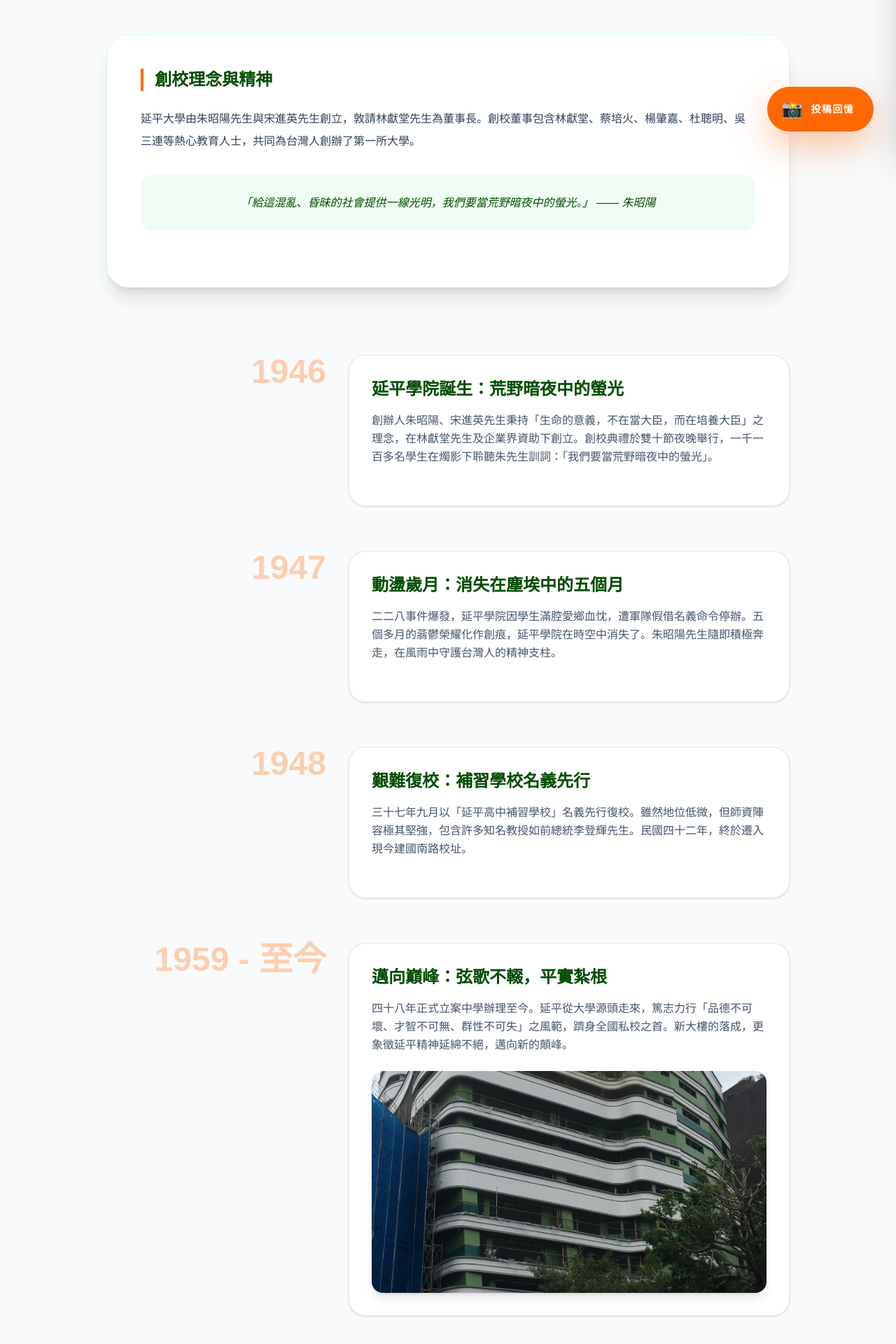
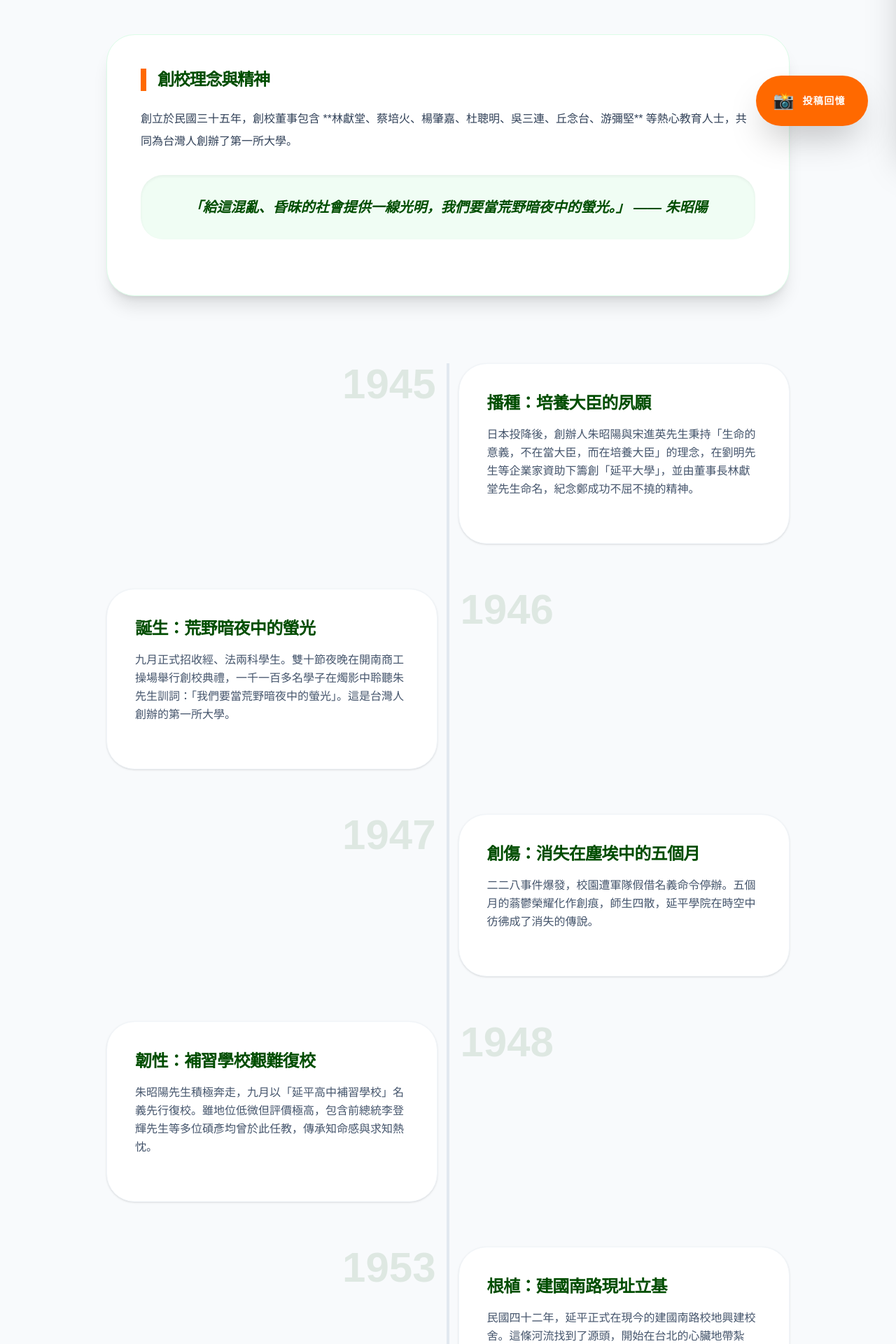
Before and after one commit to bear20020228/yanping-alumni, a Next.js app: page /history in a window 1280 px wide. Shown: the part 580-2500 px from the top of the page at 70% size. Built offline with nearby package versions, Linux system fonts and the light colour scheme; no server answers; the database is empty.

Commit message:
fix admin display

```diff
--- a/app/history/page.tsx
+++ b/app/history/page.tsx
@@ -8,29 +8,39 @@ import { useRouter } from 'next/navigation';
 export default function HistoryPage() {
   const [userPhotos, setUserPhotos] = useState<any[]>([]);
   const [loading, setLoading] = useState(true);
-  const router = useRouter(); // 引入 router 準備做導向
+  const router = useRouter();
 
-  // 1. 靜態正史資料：僅保留最後一張照片
+  // 1. 根據詳細校史整理的靜態資料
   const timelineEvents = [
     {
+      year: '1945',
+      title: '播種：培養大臣的夙願',
+      description: '日本投降後，創辦人朱昭陽與宋進英先生秉持「生命的意義，不在當大臣，而在培養大臣」的理念，在劉明先生等企業家資助下籌創「延平大學」，並由董事長林獻堂先生命名，紀念鄭成功不屈不撓的精神。'
+    },
+    {
       year: '1946',
-      title: '延平學院誕生：荒野暗夜中的螢光',
-      description: '創辦人朱昭陽、宋進英先生秉持「生命的意義，不在當大臣，而在培養大臣」之理念，在林獻堂先生及企業界資助下創立。創校典禮於雙十節夜晚舉行，一千一百多名學生在燭影下聆聽朱先生訓詞：「我們要當荒野暗夜中的螢光」。'
+      title: '誕生：荒野暗夜中的螢光',
+      description: '九月正式招收經、法兩科學生。雙十節夜晚在開南商工操場舉行創校典禮，一千一百多名學子在燭影中聆聽朱先生訓詞：「我們要當荒野暗夜中的螢光」。這是台灣人創辦的第一所大學。'
     },
     {
       year: '1947',
-      title: '動盪歲月：消失在塵埃中的五個月',
-      description: '二二八事件爆發，延平學院因學生滿腔愛鄉血忱，遭軍隊假借名義命令停辦。五個多月的蓊鬱榮耀化作創痕，延平學院在時空中消失了。朱昭陽先生隨即積極奔走，在風雨中守護台灣人的精神支柱。'
+      title: '創傷：消失在塵埃中的五個月',
+      description: '二二八事件爆發，校園遭軍隊假借名義命令停辦。五個月的蓊鬱榮耀化作創痕，師生四散，延平學院在時空中彷彿成了消失的傳說。'
     },
     {
       year: '1948',
-      title: '艱難復校：補習學校名義先行',
-      description: '三十七年九月以「延平高中補習學校」名義先行復校。雖然地位低微，但師資陣容極其堅強，包含許多知名教授如前總統李登輝先生。民國四十二年，終於遷入現今建國南路校址。'
+      title: '韌性：補習學校艱難復校',
+      description: '朱昭陽先生積極奔走，九月以「延平高中補習學校」名義先行復校。雖地位低微但評價極高，包含前總統李登輝先生等多位碩彥均曾於此任教，傳承知命感與求知熱忱。'
+    },
+    {
+      year: '1953',
+      title: '根植：建國南路現址立基',
+      description: '民國四十二年，延平正式在現今的建國南路校地興建校舍。這條河流找到了源頭，開始在台北的心臟地帶紮根，繼續為台灣作育人才。'
     },
     {
       year: '1959 - 至今',
-      title: '邁向巔峰：弦歌不輟，平實紮根',
-      description: '四十八年正式立案中學辦理至今。延平從大學源頭走來，篤志力行「品德不可壞、才智不可無、群性不可失」之風範，躋身全國私校之首。新大樓的落成，更象徵延平精神延綿不絕，邁向新的顛峰。',
+      title: '巔峰：弦歌不輟，私校之首',
+      description: '民國四十八年正式立案辦理中學。延平人體會「品德不可壞、才智不可無、群性不可失」之校訓，紮根成長，躋身全國私校之首，延綿不絕。',
       image: '/LINE_ALBUM_待選延平桌曆照片_260326_2.jpg'
     }
   ];
@@ -48,18 +58,14 @@ export default function HistoryPage() {
     fetchPhotos();
   }, []);
 
-  // --- 新增：上傳按鈕攔截器 ---
   const handleUploadClick = async (e: React.MouseEvent) => {
     e.preventDefault();
-
-    // 即時檢查當前登入狀態
     const { data: { session } } = await supabase.auth.getSession();
-
     if (!session) {
       alert('請先登入校友帳號，才能上傳珍貴的老照片喔！');
-      router.push('/login'); // 沒登入就踢去登入頁
+      router.push('/login');
     } else {
-      router.push('/history/upload'); // 有登入就放行去上傳頁
+      router.push('/history/upload');
     }
   };
 
@@ -80,37 +86,36 @@ export default function HistoryPage() {
       </div>
 
       <div className="max-w-5xl mx-auto py-20 px-6">
-        <div className="bg-white p-8 md:p-12 rounded-[2rem] shadow-xl border border-green-100 mb-24 text-slate-700 leading-loose">
-          <h2 className="text-2xl font-bold text-[#004d00] mb-6 border-l-4 border-orange-500 pl-4">創校理念與精神</h2>
-          <p className="mb-6">
-            延平大學由朱昭陽先生與宋進英先生創立，敦請林獻堂先生為董事長。創校董事包含林獻堂、蔡培火、楊肇嘉、杜聰明、吳三連等熱心教育人士，共同為台灣人創辦了第一所大學。
+        {/* 創校精神 */}
+        <div className="bg-white p-8 md:p-12 rounded-[2.5rem] shadow-xl border border-green-100 mb-24 text-slate-700 leading-loose">
+          <h2 className="text-2xl font-black text-[#004d00] mb-6 border-l-8 border-orange-500 pl-4 uppercase tracking-tighter">創校理念與精神</h2>
+          <p className="mb-6 font-medium">
+            創立於民國三十五年，創校董事包含 **林獻堂、蔡培火、楊肇嘉、杜聰明、吳三連、丘念台、游彌堅** 等熱心教育人士，共同為台灣人創辦了第一所大學。
           </p>
-          <blockquote className="bg-green-50 p-6 rounded-2xl italic text-[#004d00] font-medium my-8 text-center">
+          <blockquote className="bg-green-50 p-8 rounded-[2rem] italic text-[#004d00] font-bold my-8 text-center text-xl shadow-inner">
             「給這混亂、昏昧的社會提供一線光明，我們要當荒野暗夜中的螢光。」 —— 朱昭陽
           </blockquote>
         </div>
 
         {/* 正史時間軸 */}
-        <div className="space-y-16 mb-32">
+        <div className="space-y-16 mb-32 relative">
+          {/* 垂直軸線裝飾 */}
+          <div className="absolute left-1/2 -translate-x-1/2 top-0 bottom-0 w-1 bg-slate-200 hidden md:block" />
+
           {timelineEvents.map((event, index) => (
-            <div key={index} className="flex flex-col md:flex-row gap-8 items-center md:items-start group">
-              <div className="w-full md:w-1/3 text-center md:text-right">
-                <span className="text-5xl font-black text-orange-500/30 group-hover:text-orange-500 transition-colors duration-500">
+            <div key={index} className={`flex flex-col md:flex-row gap-8 items-center md:items-start group relative z-10 ${index % 2 === 0 ? 'md:flex-row' : 'md:flex-row-reverse'}`}>
+              <div className={`w-full md:w-1/2 text-center ${index % 2 === 0 ? 'md:text-right' : 'md:text-left'}`}>
+                <span className="text-6xl font-black text-[#004d00]/10 group-hover:text-orange-500/20 transition-all duration-700">
                   {event.year}
                 </span>
               </div>
 
-              <div className="w-full md:w-2/3 bg-white p-8 rounded-3xl border border-slate-200 shadow-sm group-hover:shadow-2xl group-hover:border-green-200 transition-all duration-500">
-                <h3 className="text-2xl font-bold text-[#004d00] mb-4">{event.title}</h3>
-                <p className="text-slate-600 mb-6 leading-relaxed">{event.description}</p>
-
+              <div className="w-full md:w-1/2 bg-white p-10 rounded-[2.5rem] border border-slate-100 shadow-sm group-hover:shadow-2xl group-hover:-translate-y-2 transition-all duration-500">
+                <h3 className="text-2xl font-black text-[#004d00] mb-4 tracking-tight">{event.title}</h3>
+                <p className="text-slate-600 mb-6 leading-relaxed font-medium">{event.description}</p>
                 {event.image && (
                   <div className="rounded-2xl overflow-hidden shadow-lg aspect-video">
-                    <img
-                      src={event.image}
-                      alt={event.title}
-                      className="w-full h-full object-cover group-hover:scale-110 transition-transform duration-700"
-                    />
+                    <img src={event.image} alt={event.title} className="w-full h-full object-cover group-hover:scale-105 transition-transform duration-700" />
                   </div>
                 )}
               </div>
@@ -119,33 +124,32 @@ export default function HistoryPage() {
         </div>
 
         {/* 校友回憶區塊 */}
-        <div className="border-t border-slate-200 pt-20">
+        <div className="border-t-2 border-slate-200 pt-20">
           <div className="flex flex-col md:flex-row justify-between items-center mb-12 gap-6">
             <div className="text-center md:text-left">
-              <h2 className="text-3xl font-black text-[#004d00]">校友回憶走廊</h2>
-              <p className="text-slate-500 mt-2 italic text-sm">那些年，我們在建國南路的日子...</p>
+              <h2 className="text-3xl font-black text-[#004d00] uppercase tracking-tighter">校友回憶走廊</h2>
+              <p className="text-slate-500 mt-2 italic font-medium">河流有方向，就因為它有源頭。我們在建國南路的日子...</p>
             </div>
-            {/* 改成 button 並綁定攔截器 */}
             <button
               onClick={handleUploadClick}
-              className="bg-orange-500 text-white px-8 py-3 rounded-full font-black hover:bg-orange-600 transition-all shadow-lg transform hover:-translate-y-1"
+              className="bg-orange-500 text-white px-10 py-4 rounded-full font-black hover:bg-orange-600 transition-all shadow-lg active:scale-95"
             >
               + 我要投稿老照片
             </button>
           </div>
 
           {loading ? (
-            <div className="text-center py-20 italic text-slate-400">正在沖洗回憶照片...</div>
+            <div className="text-center py-20 italic text-slate-400 font-bold">正在沖洗回憶照片...</div>
           ) : userPhotos.length === 0 ? (
-            <div className="text-center py-10 text-slate-400 bg-white rounded-3xl border border-dashed">
+            <div className="text-center py-16 text-slate-400 bg-white rounded-[2.5rem] border-2 border-dashed border-slate-200 font-bold">
               目前尚無校友投稿，期待您的第一張珍貴回憶。
             </div>
           ) : (
-            <div className="grid grid-cols-1 md:grid-cols-2 gap-10">
+            <div className="grid grid-cols-1 md:grid-cols-2 gap-12">
               {userPhotos.map((photo) => (
-                <div key={photo.id} className="bg-white rounded-3xl overflow-hidden shadow-md hover:shadow-2xl transition-all border border-slate-100 flex flex-col">
+                <div key={photo.id} className="bg-white rounded-[2.5rem] overflow-hidden shadow-md hover:shadow-2xl transition-all border border-slate-100 flex flex-col group">
                   <div className="aspect-[4/3] overflow-hidden">
-                    <img src={photo.url} className="w-full h-full object-cover" alt="Alumni Photo" />
+                    <img src={photo.url} className="w-full h-full object-cover group-hover:scale-110 transition-transform duration-700" alt="Alumni Photo" />
                   </div>
                   <div className="p-8">
                     <div className="flex items-center gap-2 mb-4">
@@ -153,12 +157,12 @@ export default function HistoryPage() {
                         民國 {photo.year_taken - 1911} 年 / 西元 {photo.year_taken}
                       </span>
                     </div>
-                    <p className="text-slate-700 leading-relaxed text-sm mb-6">
+                    <p className="text-slate-700 leading-relaxed font-medium mb-6 line-clamp-4">
                       {photo.description}
                     </p>
                     <div className="mt-auto pt-4 border-t border-slate-50 flex justify-between items-center">
-                      <span className="text-[10px] text-slate-400 italic">提供者：{photo.profiles?.full_name || '校友'}</span>
-                      <span className="text-[10px] bg-slate-100 text-slate-500 px-2 py-0.5 rounded">Verified Memory</span>
+                      <span className="text-[10px] text-slate-400 font-bold italic uppercase">By: {photo.profiles?.full_name || 'Alumni'}</span>
+                      <span className="text-[10px] bg-slate-100 text-slate-500 px-2 py-0.5 rounded font-black tracking-widest uppercase">Memory Verified</span>
                     </div>
                   </div>
                 </div>
@@ -167,19 +171,18 @@ export default function HistoryPage() {
           )}
         </div>
 
-        <div className="mt-32 text-center">
-          <p className="text-[#004d00] font-bold text-xl italic">「品德不可壞，才智不可無，群性不可失」</p>
-          <div className="mt-8 h-1 w-24 bg-orange-500 mx-auto rounded-full"></div>
+        <div className="mt-40 text-center">
+          <p className="text-[#004d00] font-black text-2xl italic tracking-tighter">「品德不可壞，才智不可無，群性不可失」</p>
+          <div className="mt-8 h-1.5 w-32 bg-orange-500 mx-auto rounded-full"></div>
         </div>
       </div>
 
-      {/* 浮動按鈕也改成綁定攔截器 */}
       <button
         onClick={handleUploadClick}
-        className="fixed bottom-8 right-8 z-[1000] flex items-center gap-3 bg-orange-500 text-white pl-5 pr-7 py-4 rounded-full shadow-[0_20px_50px_rgba(249,115,22,0.4)] hover:bg-orange-600 transition-all hover:scale-110 active:scale-95 group"
+        className="fixed bottom-10 right-10 z-[1000] flex items-center gap-3 bg-orange-500 text-white pl-6 pr-8 py-5 rounded-full shadow-2xl hover:bg-orange-600 transition-all hover:scale-110 active:scale-95 group"
       >
         <span className="text-2xl group-hover:rotate-12 transition-transform">📸</span>
-        <span className="font-black tracking-widest text-sm">投稿回憶</span>
+        <span className="font-black tracking-widest text-sm uppercase">投稿回憶</span>
       </button>
     </main>
   );
```
